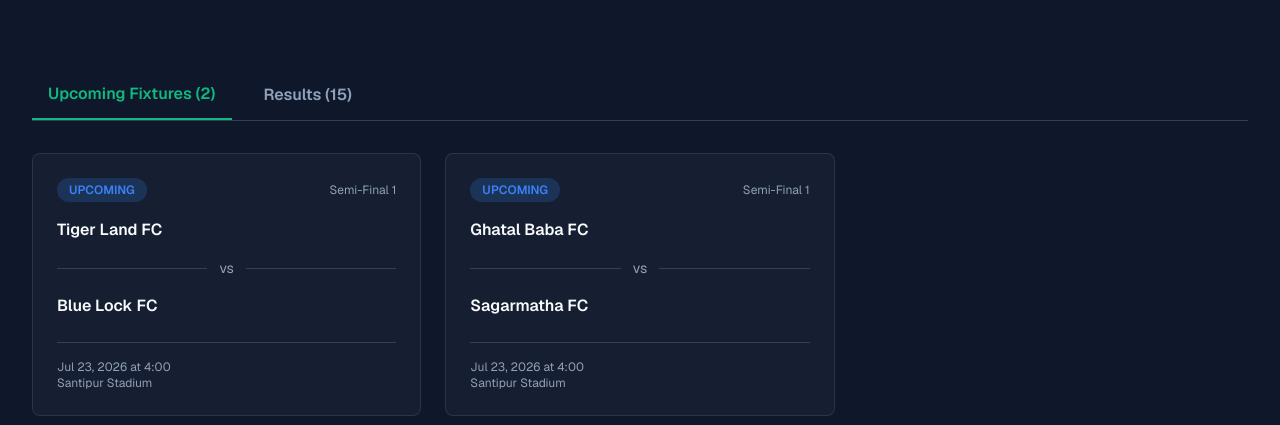
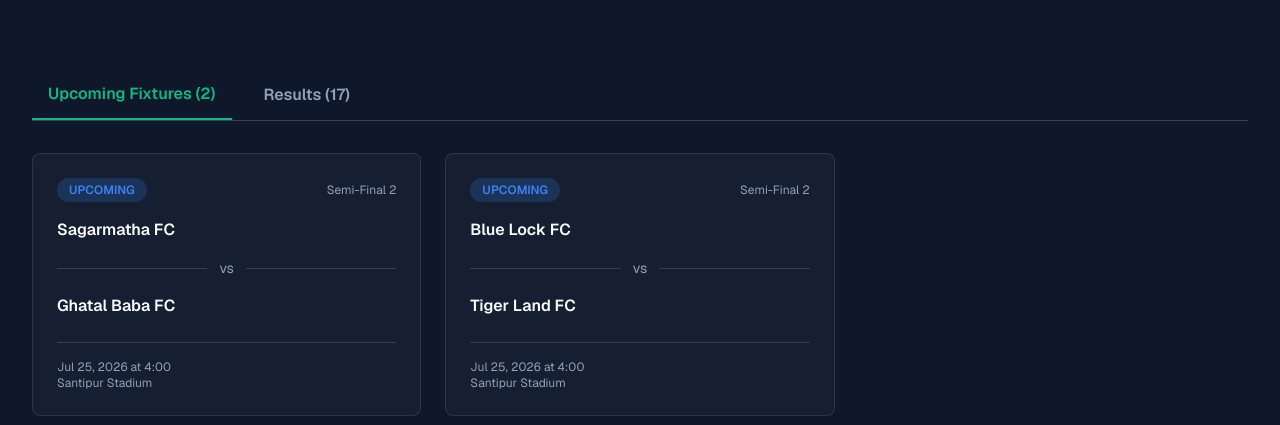
Before and after one commit to chetan-bist/Shantipur-League-, a Next.js app: page /matches in a window 1280 px wide. Shown: the part 285-710 px from the top of the page. Built offline with nearby package versions, Linux system fonts and the light colour scheme.

Commit message:
update semi final 1 result data

```diff
--- a/data/matches.ts
+++ b/data/matches.ts
@@ -193,6 +193,30 @@ export const matches: Match[] = [
     status: 'completed',
     round: 'Group Stage - Round 5',
   },
+  {
+    id: 16,
+    homeTeam: 'Tiger Land FC',
+    awayTeam: 'Blue Lock FC',
+    homeScore: 2,
+    awayScore: 8,
+    date: '2024-07-22',
+    time: '16:00',
+    venue: 'Santipur Stadium',
+    status: 'completed',
+    round: 'Semi-Final 1',
+  },
+  {
+    id: 17,
+    homeTeam: 'Ghatal Baba FC',
+    awayTeam: 'Sagarmatha FC',
+    homeScore: 5,
+    awayScore: 2,
+    date: '2024-07-22',
+    time: '16:00',
+    venue: 'Santipur Stadium',
+    status: 'completed',
+    round: 'Semi-Final 1',
+  },
 
   // Upcoming Matches
   //week one
@@ -354,51 +378,51 @@ export const matches: Match[] = [
   //   status: 'upcoming',
   //   round: 'Group Stage - Round 5',
   // },
-  {
-    id: 22,
-    homeTeam: 'Tiger Land FC',
-    awayTeam: 'Blue Lock FC',
-    date: '2026-07-23',
+  // {
+  //   id: 22,
+  //   homeTeam: 'Tiger Land FC',
+  //   awayTeam: 'Blue Lock FC',
+  //   date: '2026-07-22',
+  //   time: '4:00',
+  //   venue: 'Santipur Stadium',
+  //   status: 'upcoming',
+  //   round: 'Semi-Final 1',
+  // },
+  // {
+  //   id: 23,
+  //   homeTeam: 'Ghatal Baba FC',
+  //   awayTeam: 'Sagarmatha FC',
+  //   date: '2026-07-22',
+  //   time: '4:00',
+  //   venue: 'Santipur Stadium',
+  //   status: 'upcoming',
+  //   round: 'Semi-Final 1',
+  // },
+   {
+    id: 24,
+    homeTeam: 'Sagarmatha FC',
+    awayTeam: 'Ghatal Baba FC',
+    date: '2026-07-25',
     time: '4:00',
     venue: 'Santipur Stadium',
     status: 'upcoming',
-    round: 'Semi-Final 1',
+    round: 'Semi-Final 2',
   },
   {
-    id: 23,
-    homeTeam: 'Ghatal Baba FC',
-    awayTeam: 'Sagarmatha FC',
-    date: '2026-07-23',
+    id: 25,
+    homeTeam: 'Blue Lock FC',
+    awayTeam: 'Tiger Land FC',
+    date: '2026-07-25',
     time: '4:00',
     venue: 'Santipur Stadium',
     status: 'upcoming',
-    round: 'Semi-Final 1',
+    round: 'Semi-Final 2',
   },
-  //  {
-  //   id: 24,
-  //   homeTeam: 'Sagarmatha FC',
-  //   awayTeam: 'Ghatal Baba FC',
-  //   date: '2026-07-26',
-  //   time: '4:00',
-  //   venue: 'Santipur Stadium',
-  //   status: 'upcoming',
-  //   round: 'Semi-Final 2',
-  // },
-  // {
-  //   id: 25,
-  //   homeTeam: 'Blue Lock FC',
-  //   awayTeam: 'Tiger Land FC',
-  //   date: '2026-07-26',
-  //   time: '4:00',
-  //   venue: 'Santipur Stadium',
-  //   status: 'upcoming',
-  //   round: 'Semi-Final 2',
-  // },
   // {
   //   id: 26,
   //   homeTeam: 'none',
   //   awayTeam: 'none',
-  //   date: '2026-07-29',
+  //   date: '2026-08-01',
   //   time: '4:00',
   //   venue: 'Santipur Grand Stadium',
   //   status: 'upcoming',
--- a/data/standings.ts
+++ b/data/standings.ts
@@ -15,49 +15,49 @@ export const standings: Standings[] = [
    {
     position: 1,
     teamName: 'Blue Lock FC',
-    played: 5,
-    wins: 5,
+    played: 6,
+    wins: 6,
     draws: 0,
     losses: 0,
-    goalsFor: 13,
-    goalsAgainst: 2,
-    goalDifference: 11,
-    points: 15,
+    goalsFor: 21,
+    goalsAgainst: 4,
+    goalDifference: 17,
+    points: 18,
   },
   {
     position: 2,
     teamName: 'Ghatal Baba FC',
-    played: 5,
-    wins: 4,
+    played: 6,
+    wins: 5,
     draws: 0,
     losses: 1,
-    goalsFor: 16,
-    goalsAgainst: 8,
-    goalDifference: 8,
-    points: 12,
+    goalsFor: 21,
+    goalsAgainst: 10,
+    goalDifference: 11,
+    points: 15,
   },
    {
     position: 3,
     teamName: 'Sagarmatha FC',
-    played: 5,
+    played: 6,
     wins: 3,
     draws: 0,
-    losses: 2,
-    goalsFor: 9,
-    goalsAgainst: 7,
-    goalDifference: 2,
+    losses: 3,
+    goalsFor: 11,
+    goalsAgainst: 12,
+    goalDifference: -1,
     points: 9,
   },
   {
     position: 4,
     teamName: 'Tiger Land FC',
-    played: 5,
+    played: 6,
     wins: 1,
     draws: 1,
-    losses: 2,
-    goalsFor: 4,
-    goalsAgainst: 7,
-    goalDifference: -3,
+    losses: 3,
+    goalsFor: 6,
+    goalsAgainst: 15,
+    goalDifference: -9,
     points: 5,
   },
    {
--- a/data/teams.ts
+++ b/data/teams.ts
@@ -45,9 +45,9 @@ export const teams: Team[] = [
     ],
     wins: 3,
     draws: 0,
-    losses: 2,
-    goalsFor: 9,
-    goalsAgainst: 7,
+    losses: 3,
+    goalsFor: 11,
+    goalsAgainst: 12,
   },
   {
     id: 2,
@@ -69,9 +69,9 @@ export const teams: Team[] = [
     ],
     wins: 1,
     draws: 1,
-    losses: 2,
-    goalsFor: 4,
-    goalsAgainst: 7,
+    losses: 3,
+    goalsFor: 6,
+    goalsAgainst: 15,
   },
   {
     id: 3,
@@ -115,11 +115,11 @@ export const teams: Team[] = [
       { id: 22, name: 'Nabin', number: 11, position: 'DEF', age: 16, image: '/placeholder-user.jpg' },
       { id: 23, name: 'Gaji', number: 9, position: 'FWD', age: 27, image: '/placeholder-user.jpg' },
     ],
-    wins: 5,
+    wins: 6,
     draws: 0,
     losses: 0,
-    goalsFor: 13,
-    goalsAgainst: 2,
+    goalsFor: 21,
+    goalsAgainst: 4,
   },
   {
     id: 5,
@@ -139,11 +139,11 @@ export const teams: Team[] = [
       { id: 26, name: 'Sandip', number: 17, position: 'MID', age: 18, image: '/placeholder-user.jpg' },
       { id: 28, name: 'Shirish', number: 7, position: 'FWD', age: 26, image: '/placeholder-user.jpg' },
     ],
-    wins: 4,
+    wins: 5,
     draws: 0,
     losses: 1,
-    goalsFor: 16,
-    goalsAgainst: 8,
+    goalsFor: 21,
+    goalsAgainst: 10,
   },
   {
     id: 6,
--- a/data/topgoalscorer.ts
+++ b/data/topgoalscorer.ts
@@ -8,52 +8,51 @@ export interface Topgoalscorer {
 export const topgoalscorer: Topgoalscorer[] = [
   {
     position: 1,
-    teamName: 'Sagarmatha FC',
-    playerName: 'Gyanendra Joshi',
-    goals: 9,
+    teamName: 'Blue Lock FC',
+    playerName: 'Anuj Khadka',
+    goals: 12,
   },
   {
     position: 2,
     teamName: 'Ghatal Baba FC',
     playerName: 'Shirish Dhami',
-    goals: 8,
+    goals: 11,
   },
   {
     position: 3,
-    teamName: 'Blue Lock FC',
-    playerName: 'Anuj Khadka',
-    goals: 7,
+    teamName: 'Sagarmatha FC',
+    playerName: 'Gyanendra Joshi',
+    goals: 10,
   },
   {
     position: 4,
+    teamName: 'Blue Lock FC',
+    playerName: 'Gajendra Bist',
+    goals: 6,
+  },
+  {
+    position: 6,
+    teamName: 'Ghatal Baba FC',
+    playerName: 'Rohit',
+    goals: 6,
+  },
+  {
+    position: 5,
     teamName: 'Bhamka FC',
     playerName: 'Nipurna Chand',
     goals: 5,
   },
   {
-    position: 5,
-    teamName: 'Ghatal Baba FC',
-    playerName: 'Rohit',
-    goals: 5,
-  },
-  {
-    position: 6,
-    teamName: 'Blue Lock FC',
-    playerName: 'Gajendra Bist',
-    goals: 4,
-  },
-  {
     position: 7,
     teamName: 'Tiger Land FC',
     playerName: 'Harish Dhami',
-    goals: 3,
+    goals: 4,
   },
-
   {
     position: 8,
     teamName: 'Ghatal Baba FC',
     playerName: 'Awash',
-    goals: 2,
+    goals: 3,
   },
   {
     position: 9,
```
